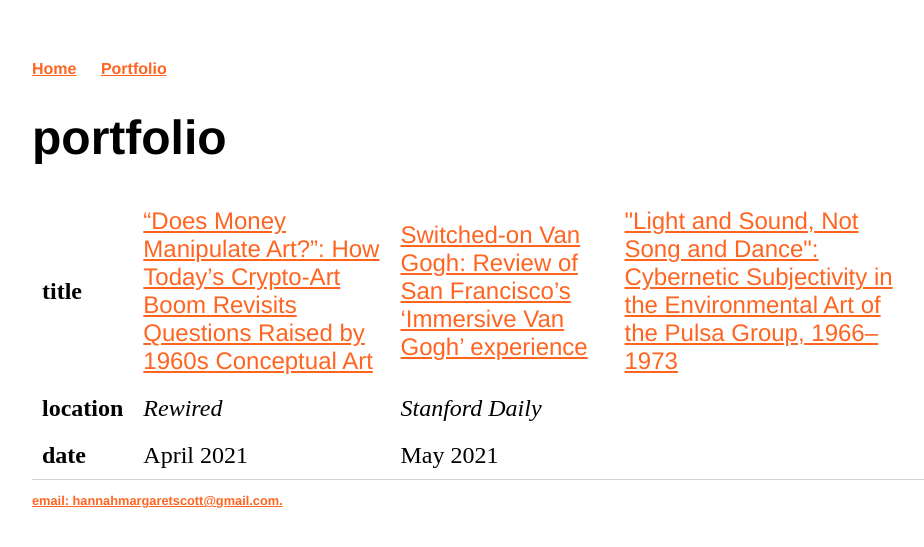
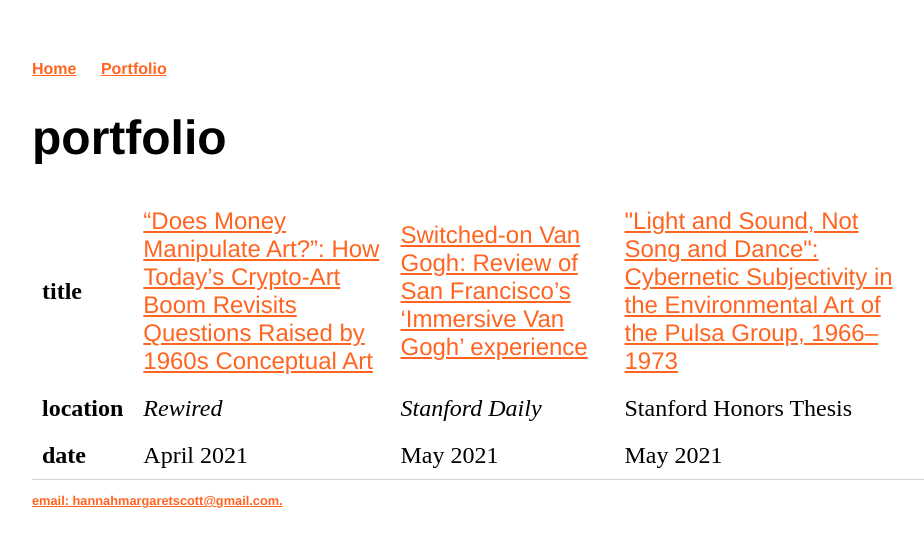
Before and after one commit to hannahmargaretscott/hannahmargaretscott.github.io, a Jekyll site: the page built from portfolio/index.html, in a window 1280 px wide. Shown: the top 547 px of the page, without its empty margins (160-1084 px from the left). Built offline with Jekyll 4.4.1, drawn with Linux system fonts in a browser that asks for light colours.

Commit message:
Update index.html

```diff
--- a/portfolio/index.html
+++ b/portfolio/index.html
@@ -18,14 +18,14 @@ title: portfolio
 	  <td><b>location</b></td>
 	  <td><i>Rewired</i></td>
 	  <td><i>Stanford Daily</i></td>
-	  <td></td>
+	  <td>Stanford Honors Thesis</td>
 	  <td></td>
   </tr>
   <tr>
 	  <td><b>date</b></td>
     <td>April 2021</td>
     <td>May 2021</td>
-    <td></td>
+    <td>May 2021</td>
     <td></td>
   </tr>
 </table>
```
